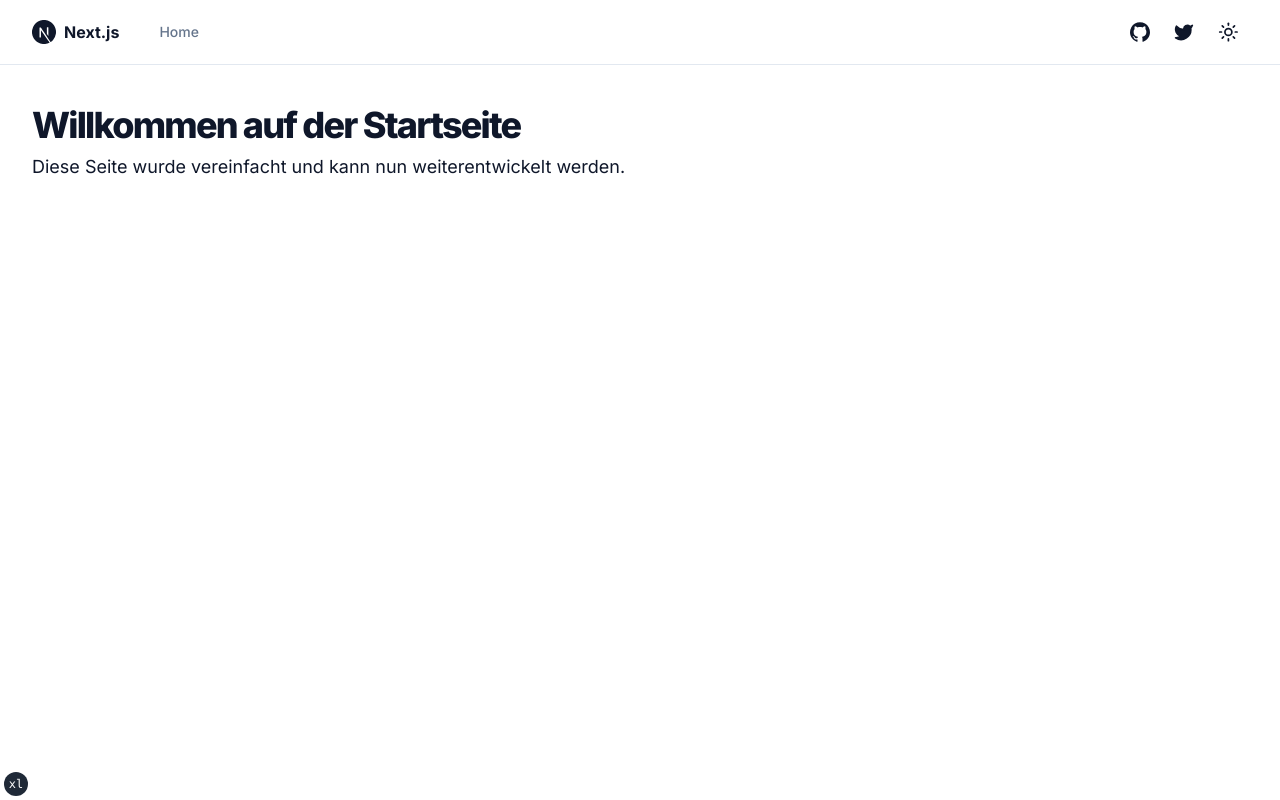
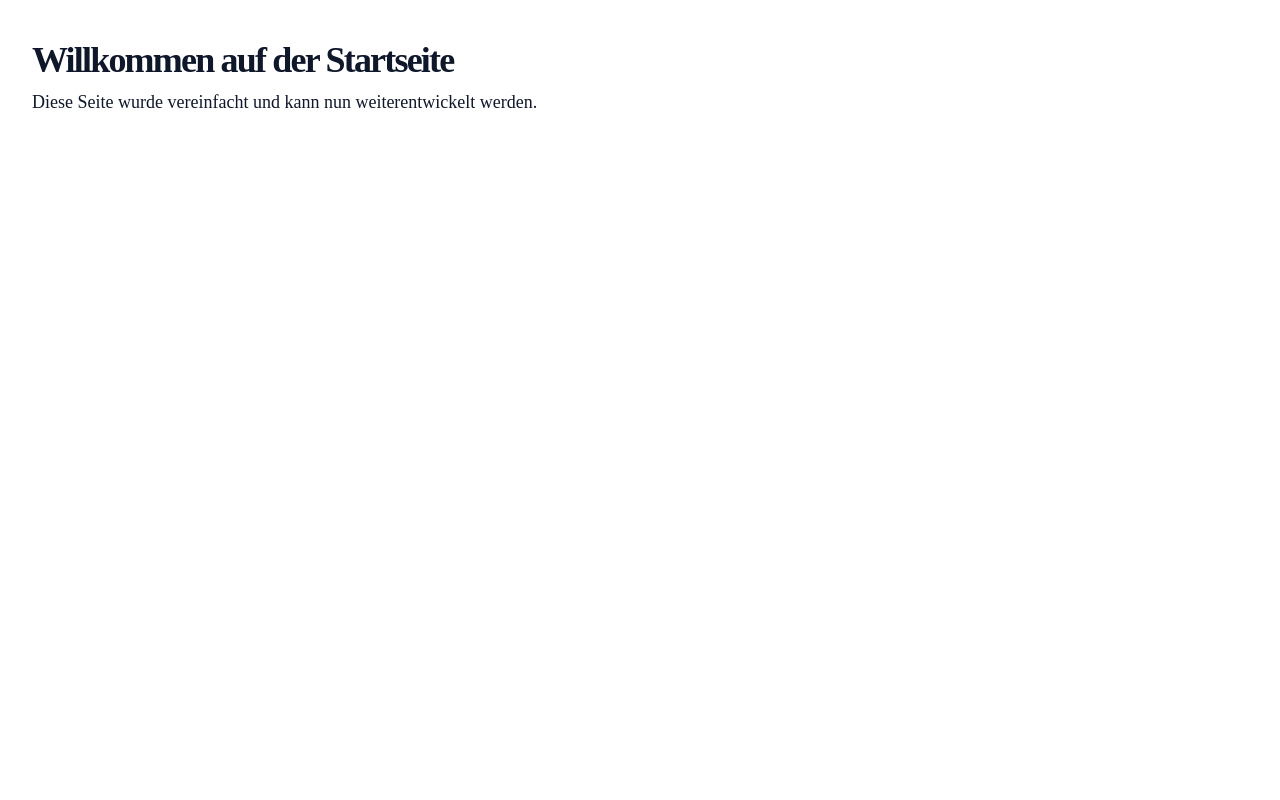
Before and after one commit to LumaSpace-de/luma, a Next.js app: page / in a window 1280 px wide. Built offline with nearby package versions, Linux system fonts and the light colour scheme.

Commit message:
layout.tsx aktualisieren

```diff
--- a/app/layout.tsx
+++ b/app/layout.tsx
@@ -1,29 +1,4 @@
 import "@/styles/globals.css"
-import { Metadata } from "next"
-
-import { siteConfig } from "@/config/site"
-import { fontSans } from "@/lib/fonts"
-import { cn } from "@/lib/utils"
-import { SiteHeader } from "@/components/site-header"
-import { TailwindIndicator } from "@/components/tailwind-indicator"
-import { ThemeProvider } from "@/components/theme-provider"
-
-export const metadata: Metadata = {
-  title: {
-    default: siteConfig.name,
-    template: `%s - ${siteConfig.name}`,
-  },
-  description: siteConfig.description,
-  themeColor: [
-    { media: "(prefers-color-scheme: light)", color: "white" },
-    { media: "(prefers-color-scheme: dark)", color: "black" },
-  ],
-  icons: {
-    icon: "/favicon.ico",
-    shortcut: "/favicon-16x16.png",
-    apple: "/apple-touch-icon.png",
-  },
-}
 
 interface RootLayoutProps {
   children: React.ReactNode
@@ -31,24 +6,13 @@ interface RootLayoutProps {
 
 export default function RootLayout({ children }: RootLayoutProps) {
   return (
-    <>
-      <html lang="en" suppressHydrationWarning>
-        <head />
-        <body
-          className={cn(
-            "min-h-screen bg-background font-sans antialiased",
-            fontSans.variable
-          )}
-        >
-          <ThemeProvider attribute="class" defaultTheme="system" enableSystem>
-            <div className="relative flex min-h-screen flex-col">
-              <SiteHeader />
-              <div className="flex-1">{children}</div>
-            </div>
-            <TailwindIndicator />
-          </ThemeProvider>
-        </body>
-      </html>
-    </>
+    <html lang="en">
+      <head />
+      <body className="min-h-screen bg-white antialiased">
+        <div className="flex min-h-screen flex-col">
+          <main className="flex-1">{children}</main>
+        </div>
+      </body>
+    </html>
   )
 }
```
